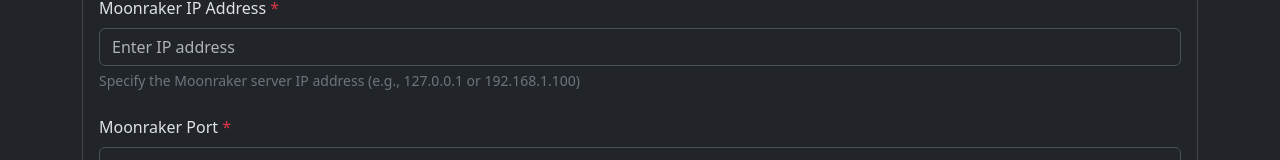
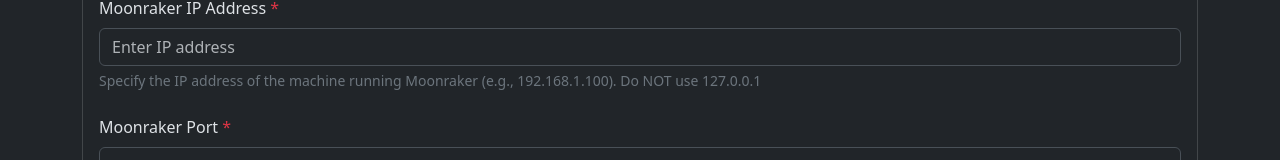
Before and after one commit to xatang/PyUnit, an Angular app in the folder web/: page /config in a window 1280 px wide. Shown: the part 308-468 px from the top of the page. Built offline with nearby package versions, Linux system fonts and the light colour scheme; no server answers.

Commit message:
Update Moonraker IP address help text
Clarified the help text for the Moonraker IP address field to instruct users not to use 127.0.0.1 and to specify the IP of the machine running Moonraker.

```diff
--- a/web/src/app/pages/configs/moonraker-config/moonraker-config.html
+++ b/web/src/app/pages/configs/moonraker-config/moonraker-config.html
@@ -51,7 +51,7 @@
                         <div *ngIf="configForm.get('moonraker_ip')?.errors?.['required']">IP address is required</div>
                         <div *ngIf="configForm.get('moonraker_ip')?.errors?.['pattern']">Enter a valid IP address (e.g., 192.168.1.1)</div>
                     </div>
-                    <div class="form-text">Specify the Moonraker server IP address (e.g., 127.0.0.1 or 192.168.1.100)</div>
+                    <div class="form-text">Specify the IP address of the machine running Moonraker (e.g., 192.168.1.100). Do NOT use 127.0.0.1</div>
                 </div>
 
                 <!-- Moonraker Port -->
```
